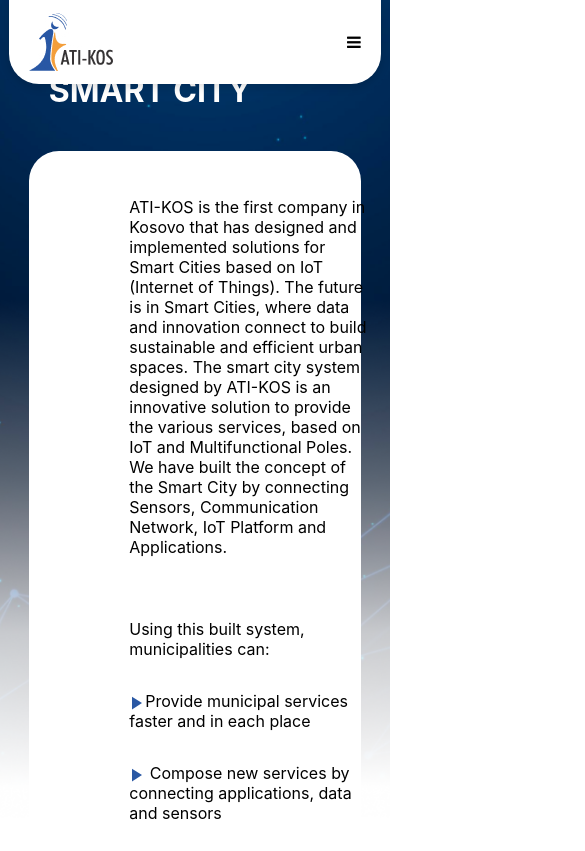
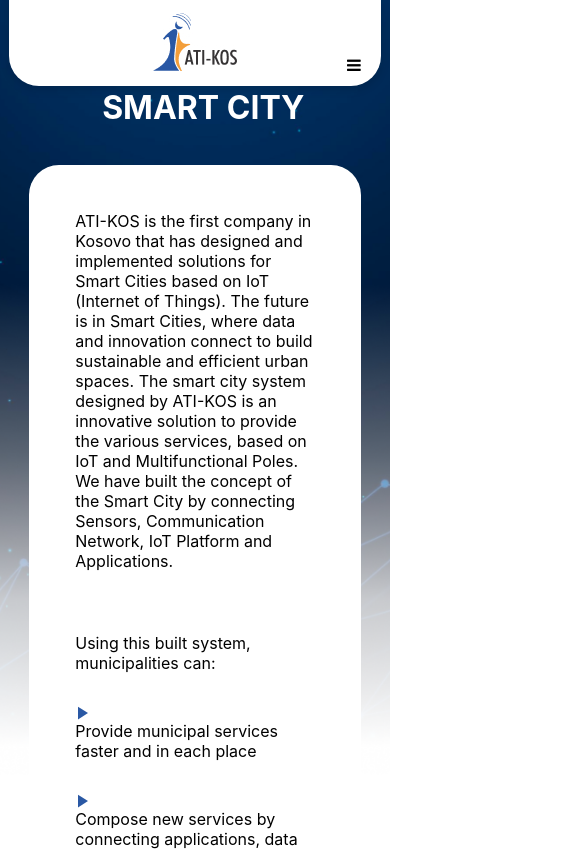
Before and after one commit to BleronBB/Ati-Kos, a React (Create React App) app: page /products in a window 390 px wide. Shown: the top 851 px of the page, 585 px wide, since content can reach past the window. Built offline with nearby package versions, Linux system fonts and the light colour scheme.

Commit message:
Versioni parafinal

```diff
--- a/src/components/Contact.js
+++ b/src/components/Contact.js
@@ -8,8 +8,10 @@ import Footer from './Footer';
 
 function Contact() {
   return (
+    <>
+    <div className="contact-bcg-image"></div>
+    <Header />
     <div className='main-contact'>
-      <Header />
       <div>
         <h1 className='h1-contact'>Contact Us</h1>
       </div>
@@ -27,7 +29,7 @@ function Contact() {
 
           <label htmlFor="email">Email:</label>
           <input
-            type="email"
+            type="text"
             id="email"
             name="email"
             placeholder="Email"
@@ -67,8 +69,9 @@ function Contact() {
         </div>
       </div>
       </div>
-      <Footer/>
     </div>
+    <Footer/>
+    </>
   )
 }
 
--- a/src/components/News.js
+++ b/src/components/News.js
@@ -8,8 +8,10 @@ import Footer from "./Footer";
 
 function News() {
   return (
+    <>
+    <div className="news-bcg-image"></div>
+    <Header />
     <div className="news-container">
-      <Header />
       <div>
         <h1 className="news-h1">NEWS</h1>
       </div>
@@ -96,8 +98,9 @@ function News() {
           </div>
         </div>
       </div>
-      {/* <Footer /> */}
     </div>
+    <Footer/>
+    </>
   );
 }
 
--- a/src/components/Products.js
+++ b/src/components/Products.js
@@ -20,9 +20,20 @@ import diagrami from "../Media/diagrami.png";
 import laptop from "../Media/laptop.mp4";
 
 function Products() {
+
+ const handleClickFirstButton = () => {
+    window.location.href = 'https://smartpoleskosovo.com';
+}
+
+ const handleClickSecondButton = () => {
+    window.location.href = 'https://Smartcity.e-komuna.com';
+}
+
   return (
+    <>
+    <div className="product-bcg-image"></div>
+    <Header />
     <div className="products-container">
-      <Header />
       <div className="h1">
         <h1>SMART CITY</h1>
       </div>
@@ -58,7 +69,7 @@ function Products() {
         <div className="multi-poles">
           <h1>MULTIFUNCTIONAL POLES</h1>
         </div>
-        <div className="multi-p">
+        <div className="p">
           <p>
             The ATI-KOS Smart City system is unique, because its based
             completely on IP (Internet Protocol) and is Integrated system for
@@ -134,10 +145,12 @@ function Products() {
           <h1>SMART BENCH</h1>
         </div>
         <div className="p">
+          <p>
           The smart bench is a product of ATI-KOS and can be installed near the
           Multifunctional Pole or separately. The bench offers various services
           such as: mobile phone charging via USB or Wireless charger, smart
           lighting which is managed via the IoT platform and the Smart Box.
+          </p>
         </div>
         <div className="smart-bench">
           <img className="photo-bench" src={bench1}></img>
@@ -188,7 +201,7 @@ function Products() {
           <h1>POLE SCHEME</h1>
         </div>
         <div className="pole-scheme">
-          <img src={diagrami}></img>
+          <img className="diagrami" src={diagrami}></img>
         </div>
         <div className="iot">
           <h1>IoT PLATFORM</h1>
@@ -213,21 +226,20 @@ function Products() {
           <p>7.Citizen engagement</p>
         </div>
         <div className="iot-platform">
-          <div className="iotb">
-            <button className="iot-button">Smart Poles Kosovo</button>
-            <button className="iot-button">Smart Poles Gjakova</button>
-          </div>
+        <div className="iotb">
+                <button className="iot-button" onClick={handleClickFirstButton}>Smart Poles Kosovo</button>
+                <button className="iot-button" onClick={handleClickSecondButton}>Smart Poles Gjakova</button>
+            </div>
            <div>
             <video width="550" height="500" autoPlay muted loop>
               <source src={laptop} type="video/mp4" />
             </video>
           </div>
         </div>
-        <Footer/>
       </div>
-
     </div>
-
+    <Footer/>
+    </>
   );
 }
 
--- a/src/styles/about.css
+++ b/src/styles/about.css
@@ -126,3 +126,18 @@
     align-items: center;
     color: rgba(55, 52, 53, 1);
 }
+
+@media screen and (max-width: 768px) {
+
+    .about-h1{
+        margin-top: 20%;
+        display: flex;
+        justify-content: center;
+        align-items: center;
+    }
+
+    .about-client{
+        display: flex;
+        text-align: center;
+    }
+}
--- a/src/styles/contact.css
+++ b/src/styles/contact.css
@@ -1,39 +1,51 @@
+.contact-bcg-image {
+    z-index: -1;
+    position: absolute;
+    top: 0;
+    left: 0;
+    width: 100%;
+    height: 800px; /* Height of the image area */
+    background-image: url('../Media/background.png'); /* Set your image URL here */
+    background-repeat: no-repeat;
+    background-position: center;
+    background-size: cover; /* Ensures the image covers the full area */
+    overflow: hidden; /* Keeps the pseudo-element within the div */
+}
+
+.contact-bcg-imagee:after {
+    content: "";
+    position: absolute;
+    top: 0;
+    left: 0;
+    width: 100%;
+    height: 100%;
+    background: linear-gradient(to bottom, transparent 100%, white 10%); /* Gradient overlay */
+    z-index: 1;
+}
+
 .main-contact{
-    background:url('../Media/background.jpg');
-    width: 100%;
+    width: 85%;
     margin: auto;
     display: flex;
     flex-direction: column;
-    background-size: cover;
-    background-repeat: no-repeat;
-    overflow: hidden;
 }
 
 .container-contact{
 
-    width: 85%;
-    height: 90vh;
     border-radius: 30px;
     display: flex;
     flex-direction: column;
-    margin: auto;
+    align-items: center;
     background-color: white;
     text-align: left;
 }
 
 .h1-contact{
-    width: 85%;
-    margin: auto;
-    /* margin-top: 10%; */
-    display: flex;
-    flex-direction: row;
-    flex-wrap: wrap;
-    justify-content: left;
-    padding-left: 10%;
+    margin-top: 15%;
+    padding-left: 5%;
     padding-bottom: 5%;
-    padding-top: 15%;
-    gap: 20px;
     color: white;
+    text-align: left;
 }
 
 
@@ -125,6 +137,9 @@
 @media screen and (max-width: 768px) {
 
         .h1-contact{
+            white-space: nowrap;
+            text-align:center ;
+            margin-top: 50%;
             display: flex;
             justify-content: center;
         }
@@ -168,5 +183,9 @@
         margin-right: 40px;
         }
 
+        .additional-contact p {
+            text-align: left;
+        }
+
 
 }
--- a/src/styles/footer.css
+++ b/src/styles/footer.css
@@ -86,6 +86,7 @@
 .socials,
 .cnt,
 .copyright {
+  align-items: flex-start;
   color: #FFF;
   font-size: 16px;
   font-style: normal;
--- a/src/styles/header.css
+++ b/src/styles/header.css
@@ -501,7 +501,7 @@
   color: rgba(255, 255, 255, 0.80);
 }
 
-@media only screen and (max-width: 768px) {
+@media only screen and (max-width: 1268px) {
   .button,
   .contact {
     display: none; /* Fshehi linqet dhe elementin e kontaktit në madhësi të vogël ekrani */
@@ -514,15 +514,27 @@
 
   .header.show-menu .button,
   .header.show-menu .contact {
+
     display: flex;
     justify-content: center;
     flex-direction: column;
     align-items: center;
-    margin-top: 50px;
+    /* margin-top: 50px; */
+  }
+
+  .header img {
+    position: absolute;
+  }
+
+  .header {
+    flex-direction: column;
+    min-height: 60px;
   }
 
   .header.show-menu .toggle {
-    display: none; /* Fshehi toogle-n kur menyuja është e hapur */
+    display: block;
+    display: flex;
+    justify-content: end;
   }
 
   .logo{
--- a/src/styles/products.css
+++ b/src/styles/products.css
@@ -1,30 +1,41 @@
+.product-bcg-image {
+    z-index: -1;
+    position: absolute;
+    top: 0;
+    left: 0;
+    width: 100%;
+    height: 800px; /* Height of the image area */
+    background-image: url('../Media/background.png'); /* Set your image URL here */
+    background-repeat: no-repeat;
+    background-position: center;
+    background-size: cover; /* Ensures the image covers the full area */
+    overflow: hidden; /* Keeps the pseudo-element within the div */
+}
 
+.product-bcg-image:after {
+    content: "";
+    position: absolute;
+    top: 0;
+    left: 0;
+    width: 100%;
+    height: 100%;
+    background: linear-gradient(to bottom, transparent 100%, white 10%); /* Gradient overlay */
+    z-index: 1;
+}
 
 .products-container{
-    background: url('../Media/background.png') lightgray 50% / cover no-repeat;
-    background-size: cover;
+    width: 85%;
     margin: auto;
     display: flex;
-    width: 100%;
-    height: 100vh;
-    display: flex;
-    justify-content: center;
     flex-direction: column;
-     /* overflow-x: hidden; */
 }
 
 .h1{
-    width: 85%;
-    margin: auto;
-    /* margin-top: 10%; */
-    display: flex;
-    flex-direction: row;
-    flex-wrap: wrap;
-    justify-content: left;
-    padding-left: 10%;
+    margin-top: 15%;
+    padding-left: 5%;
     padding-bottom: 5%;
-    padding-top: 30%;
-    gap: 20px;
+    color: white;
+    text-align: left;
 }
 
 .h1 h1{
@@ -32,12 +43,10 @@
 }
 
 .main{
-    width: 85%;
-    height: 90vh;
     border-radius: 30px;
     display: flex;
     flex-direction: column;
-    margin: auto;
+    align-items: center;
     background-color: white;
     text-align: left;
 }
@@ -55,6 +64,9 @@
 .p{
     width: 85%;
     display: flex;
+    justify-content: center;
+    align-items: center;
+    text-align: center;
     flex-direction:column;
     text-align: left;
     padding-top: 30px;
@@ -67,6 +79,7 @@
     vertical-align: middle;
     color: rgba(42, 88, 164, 1);
     text-align: left;
+
 }
 
 .multi-poles{
@@ -176,7 +189,6 @@
 /* smartbech */
 .smart-bench {
     width: 100%;
-    height: 100vh;
     padding-top: 7%;
     display: flex;
     justify-content: space-between;
@@ -202,6 +214,7 @@
     justify-content: center;
     align-items: center;
     flex-direction: row;
+    gap: 50px;
 }
 
 .box-image{
@@ -299,3 +312,81 @@
     justify-content: space-around;
 
 }
+
+@media screen and (max-width: 768px) {
+
+    .h1{
+        margin-top: 20%;
+        display: flex;
+        justify-content: center;
+        align-items: center;
+        text-align: center;
+    }
+
+    .main{
+        display: flex;
+        justify-content: space-between;
+        flex-direction: column;
+
+    }
+
+     p{
+        display: flex;
+        justify-content: center;
+        text-align: center;
+    }
+
+    .multi-p{
+
+        display: flex;
+        justify-content: center;
+        text-align: center;
+    }
+
+    .smart-bench{
+        display: flex;
+        /* justify-content: center; */
+        /* align-items: center; */
+        flex-direction: column;
+        justify-content: space-between;
+        gap: 20px;
+    }
+
+    .photo-bench{
+        display: flex;
+        /* justify-content: center; */
+        /* align-items: center; */
+        flex-direction: column;
+
+    }
+
+    .smart-box{
+        display: flex;
+        justify-content: space-around;
+        flex-direction: column;
+
+    }
+
+    .box1-image{
+        width: 300px;
+        height: 374px;
+    }
+
+    .diagrami{
+        width: 500px;
+        height: 500px;
+    }
+
+    .iot-platform{
+        padding-top: 10%;
+        display: flex;
+        justify-content: center;
+        flex-direction: column;
+    }
+    .iotb{
+    padding-left: 0; /* Hiq paddingun e krahut në mënyrë që butonat të jenë të qendruar në qendër */
+    align-items: center; /* Vendosja e butonave në qendër horizontalisht */
+    text-align: center; /* Qendrimi i tekstit në qendër për butonat nëse ata ndodhen në kolonë */
+    }
+
+}
--- a/src/styles/services.css
+++ b/src/styles/services.css
@@ -117,5 +117,4 @@
         flex-direction: column;
     }
 
-
    }
```
Also changed, not shown: src/styles/news.css (+40 -23 lines).
